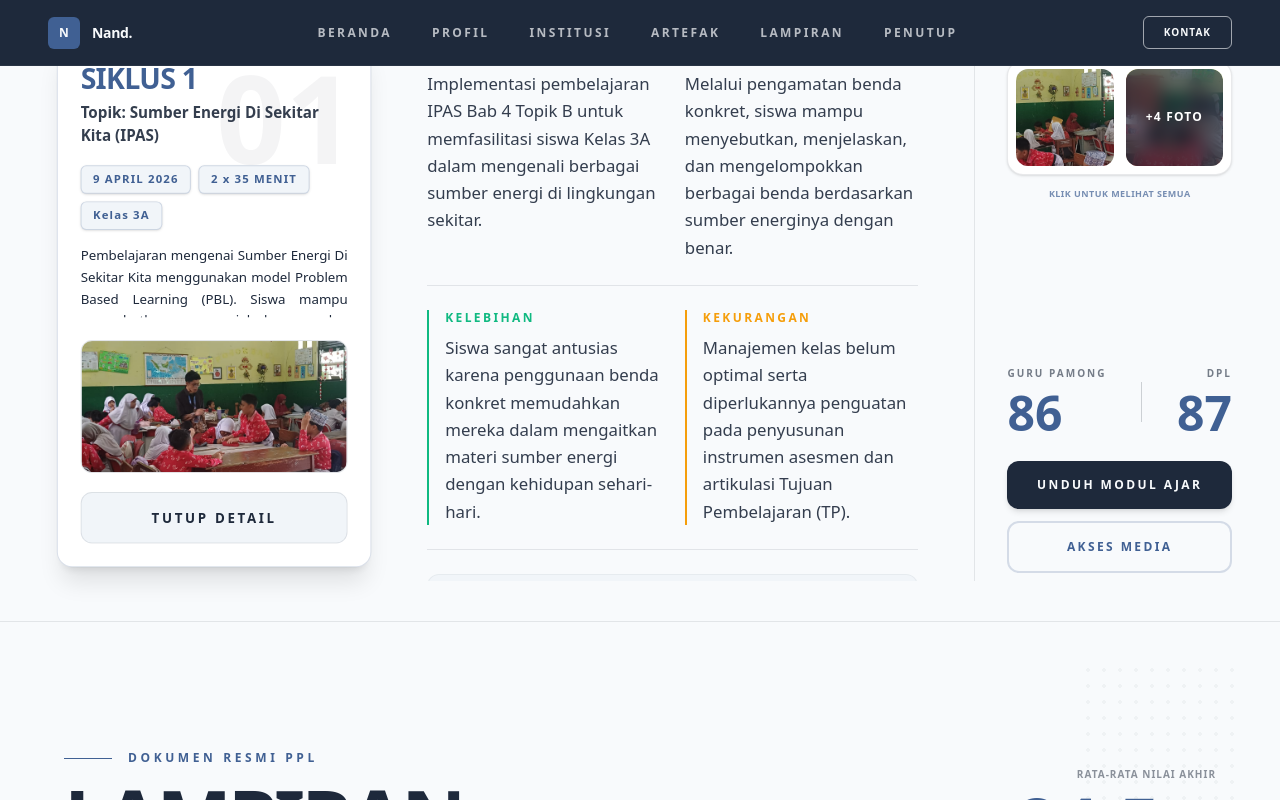
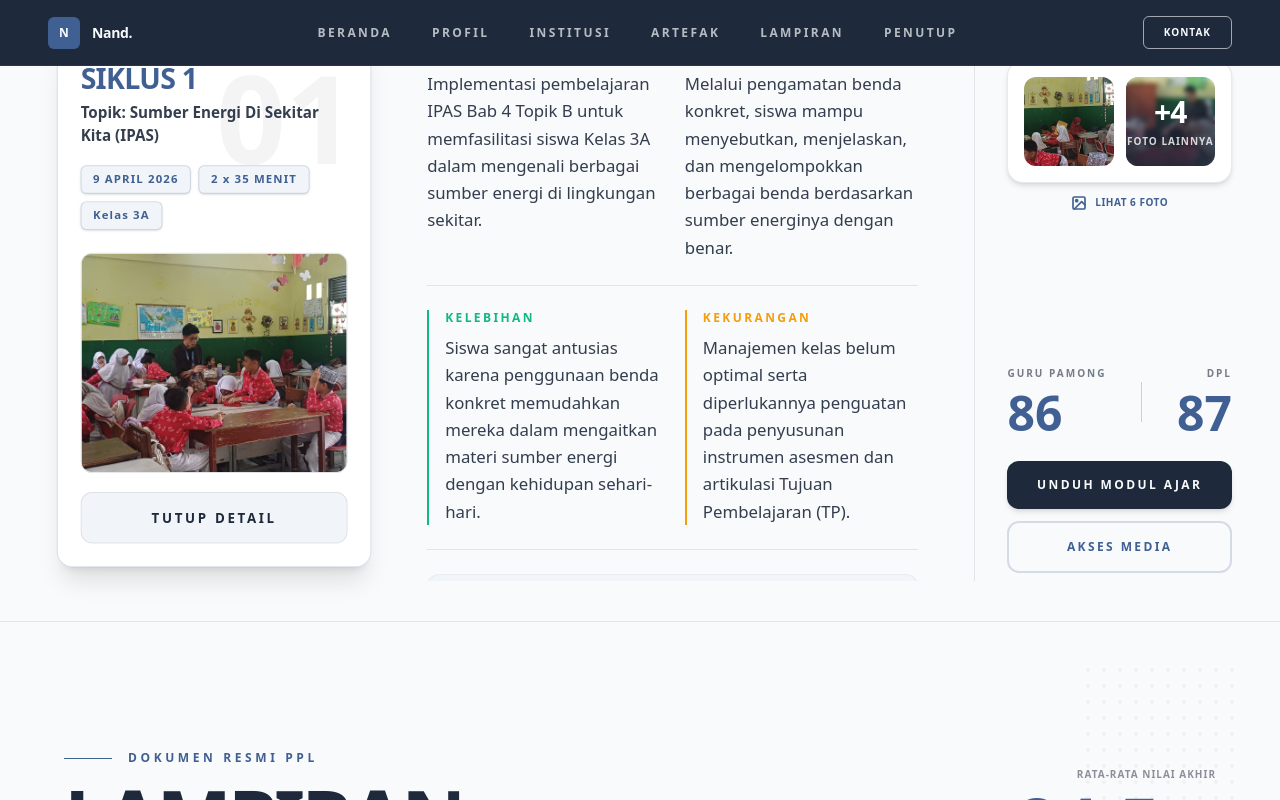
Before and after one commit to nandarjr660/e-porto-ppl, a Next.js app: page / in a window 1280 px wide. Both pictures are taken after a click on the element 220 px from the left and 3778 px from the top of the page. Shown: the part 3378-4178 px from the top of the page. Built offline with nearby package versions, Linux system fonts and the light colour scheme.

Commit message:
v1.26.2604

```diff
--- a/components/artifact.tsx
+++ b/components/artifact.tsx
@@ -1,5 +1,5 @@
 'use client';
-import { useState } from 'react';
+import { useState, useEffect } from 'react';
 import { motion, AnimatePresence } from 'framer-motion';
 import { fadeUp, staggerContainer, staggerItem, VIEWPORT } from '@/lib/motion';
 
@@ -34,6 +34,18 @@ export default function Artifact() {
   const [isGalleryOpen, setIsGalleryOpen] = useState(false);
   const [currentPhotoIndex, setCurrentPhotoIndex] = useState(0);
 const [showNothingModal, setShowNothingModal] = useState(false);
+
+  // Lock scroll saat detail panel terbuka
+  useEffect(() => {
+    if (activeCycle) {
+      document.body.style.overflow = 'hidden';
+    } else {
+      document.body.style.overflow = 'unset';
+    }
+    return () => {
+      document.body.style.overflow = 'unset';
+    };
+  }, [activeCycle]);
   const dataSiklus: SiklusItem[] = [
     {
       id: "01",
@@ -184,26 +196,10 @@ const [showNothingModal, setShowNothingModal] = useState(false);
                   </motion.div>
                 </motion.div>
 
-                {/* SOLUSI EFEK HALUS: Animasi tinggi dan transparansi khusus di layar laptop */}
+                {/* Deskripsi - hilang di desktop saat detail terbuka */}
                 <motion.p
-                  className={`text-sm opacity-80 leading-relaxed font-medium text-justify overflow-hidden`}
-                  initial={false}
-                  animate={{
-                    height: isSelected ? 'var(--desc-height-active)' : 'auto',
-                    opacity: isSelected ? 'var(--desc-opacity-active)' : 1,
-                    marginTop: isSelected ? 'var(--desc-mt-active)' : 16,
-                  }}
-                  style={{
-                    '--desc-height-active': 'auto',
-                    '--desc-opacity-active': '1',
-                    '--desc-mt-active': '16px',
-                    '@media (min-width: 1024px)': {
-                      '--desc-height-active': '0px',
-                      '--desc-opacity-active': '0',
-                      '--desc-mt-active': '0px',
-                    },
-                  } as any}
-                  transition={{ duration: 0.7, ease: [0.25, 1, 0.5, 1] }}
+                  className={`text-sm opacity-80 leading-relaxed font-medium text-justify overflow-hidden transition-all duration-700
+                    ${isSelected ? 'lg:h-0 lg:opacity-0 lg:mt-0' : 'mt-4'}`}
                 >
                   {item.desc}
                 </motion.p>
@@ -311,26 +307,49 @@ const [showNothingModal, setShowNothingModal] = useState(false);
 
                   <motion.div
                     layoutId={`gallery-wrapper-${activeData.id}`}
-                    className="grid grid-cols-2 gap-3 cursor-pointer group bg-white p-2 rounded-2xl border border-[#1E293B]/10 shadow-sm"
+                    className="relative cursor-pointer group"
                     onClick={() => { setIsGalleryOpen(true); setCurrentPhotoIndex(0); }}
                   >
-                    {activeData.gallery.slice(0,2).map((img, i) => (
-                      <div key={i} className="aspect-square rounded-xl overflow-hidden bg-gray-200 relative">
-                        <img src={img} alt="Dokumentasi" className="w-full h-full object-cover transition-transform duration-500 group-hover:scale-110" />
+                    {/* Grid responsif: 2 foto di mobile, 4 di tablet, 2 di desktop */}
+                    <div className="grid grid-cols-2 gap-2 md:gap-3 bg-white p-3 md:p-4 rounded-2xl border border-[#1E293B]/10 shadow-md hover:shadow-xl transition-all duration-500">
+                      {activeData.gallery.slice(0, 4).map((img, i) => (
+                        <div
+                          key={i}
+                          className={`aspect-square rounded-xl overflow-hidden bg-gray-200 relative
+                            ${i >= 2 ? 'hidden md:block lg:hidden' : ''}`}
+                        >
+                          <img
+                            src={img}
+                            alt={`Dokumentasi ${i + 1}`}
+                            className="w-full h-full object-cover transition-transform duration-700 group-hover:scale-110"
+                          />
 
-                        {i === 1 && activeData.gallery.length > 2 && (
-                          <div className="absolute inset-0 bg-[#1E293B]/60 backdrop-blur-sm flex items-center justify-center transition-all duration-300 group-hover:bg-[#406093]/80">
-                            <span className="text-white font-black text-xs tracking-widest uppercase">
-                              +{activeData.gallery.length - 2} Foto
+                          {/* Overlay +X Foto - muncul di foto terakhir yang visible */}
+                          {((i === 1 && activeData.gallery.length > 2) ||
+                            (i === 3 && activeData.gallery.length > 4)) && (
+                            <div className="absolute inset-0 bg-gradient-to-t from-[#1E293B]/90 via-[#1E293B]/60 to-transparent backdrop-blur-[2px] flex flex-col items-center justify-center transition-all duration-500 group-hover:from-[#406093]/90 group-hover:via-[#406093]/60">
+                              <span className="text-white font-black text-2xl md:text-3xl tracking-tight">
+                                +{activeData.gallery.length - (i + 1)}
+                              </span>
+                              <span className="text-white/80 font-bold text-[10px] uppercase tracking-widest mt-1">
+                                Foto Lainnya
                               </span>
                             </div>
                           )}
                         </div>
                       ))}
+                    </div>
+
+                    {/* CTA Button */}
+                    <div className="mt-3 flex items-center justify-center gap-2 text-[#406093] group-hover:text-[#1E293B] transition-colors">
+                      <svg xmlns="http://www.w3.org/2000/svg" className="w-4 h-4" viewBox="0 0 24 24" fill="none" stroke="currentColor" strokeWidth="2.5" strokeLinecap="round" strokeLinejoin="round">
+                        <rect x="3" y="3" width="18" height="18" rx="2" ry="2"/><circle cx="8.5" cy="8.5" r="1.5"/><polyline points="21 15 16 10 5 21"/>
+                      </svg>
+                      <p className="text-[10px] font-bold uppercase tracking-wider">
+                        Lihat {activeData.gallery.length} Foto
+                      </p>
+                    </div>
                   </motion.div>
-                  <p className="text-[9px] font-bold text-[#406093] mt-3 opacity-70 uppercase tracking-wider text-center flex items-center justify-center gap-1">
-                    Klik untuk melihat semua
-                  </p>
                 </div>
 
                 <div>
@@ -376,84 +395,119 @@ const [showNothingModal, setShowNothingModal] = useState(false);
 
       <AnimatePresence>
         {isGalleryOpen && activeData && (
-          <div className="fixed inset-0 z-[200] flex items-center justify-center p-4 md:p-10 pointer-events-auto">
-
           <motion.div
-              className="absolute inset-0 bg-[#1E293B]/80 backdrop-blur-md"
+            className="fixed inset-0 z-[200] flex flex-col bg-[#0F172A]/95 backdrop-blur-xl"
             initial={{ opacity: 0 }}
             animate={{ opacity: 1 }}
             exit={{ opacity: 0 }}
-              onClick={() => setIsGalleryOpen(false)}
-            />
+            transition={{ duration: 0.3 }}
+          >
 
-            <motion.div
-              layoutId={`gallery-wrapper-${activeData.id}`}
-              className="relative bg-[#F8FAFC] w-full max-w-5xl rounded-[2rem] overflow-hidden shadow-2xl flex flex-col border border-white/20 z-10"
-            >
-              <div className="flex justify-between items-center p-5 lg:px-8 border-b border-[#1E293B]/10 flex-none bg-white relative z-50">
+            {/* HEADER */}
+            <div className="flex-none flex justify-between items-center p-4 md:p-6 border-b border-white/5">
               <div>
-                  <h3 className="text-xl lg:text-2xl font-black uppercase tracking-tighter text-[#406093] leading-none">{activeData.title}</h3>
-                  <p className="text-[10px] font-bold uppercase tracking-[0.2em] text-[#1E293B]/50 mt-1">Galeri Dokumentasi Lengkap</p>
+                <h3 className="text-lg md:text-xl font-black uppercase tracking-tight text-[#F8FAFC]">{activeData.title}</h3>
+                <p className="text-[10px] font-bold uppercase tracking-widest text-[#F8FAFC]/40 mt-0.5">
+                  {currentPhotoIndex + 1} / {activeData.gallery.length}
+                </p>
               </div>
               <button
                 onClick={() => setIsGalleryOpen(false)}
-                  className="w-10 h-10 rounded-full bg-[#F1F5F9] text-[#1E293B] hover:bg-[#E2E8F0] hover:text-red-500 transition-colors flex items-center justify-center font-black text-lg"
+                className="w-10 h-10 md:w-12 md:h-12 rounded-full bg-white/10 hover:bg-white/20 text-[#F8FAFC] transition-all flex items-center justify-center font-black text-xl backdrop-blur-sm"
               >
                 ✕
               </button>
             </div>
 
-              <div className="relative w-full h-[50vh] md:h-[65vh] flex items-center justify-center overflow-hidden bg-[#E2E8F0] py-10">
-                <button onClick={handlePrevPhoto} className="absolute left-4 z-40 w-12 h-12 bg-white/50 backdrop-blur-md rounded-full flex items-center justify-center text-2xl hover:bg-white shadow-lg hidden md:flex text-[#1E293B]">‹</button>
-                <button onClick={handleNextPhoto} className="absolute right-4 z-40 w-12 h-12 bg-white/50 backdrop-blur-md rounded-full flex items-center justify-center text-2xl hover:bg-white shadow-lg hidden md:flex text-[#1E293B]">›</button>
+            {/* MAIN IMAGE AREA */}
+            <div className="flex-1 relative flex items-center justify-center p-4 md:p-8 overflow-hidden">
 
-                <AnimatePresence initial={false}>
-                  {activeData.gallery.map((img, i) => {
-                    const total = activeData.gallery.length;
-                    let offset = i - currentPhotoIndex;
-                    if (offset < -1) offset += total;
-                    if (offset > 1) offset -= total;
+              {/* Navigation Buttons - Desktop */}
+              <button
+                onClick={handlePrevPhoto}
+                className="absolute left-4 md:left-8 z-40 w-12 h-12 md:w-14 md:h-14 bg-white/10 backdrop-blur-md hover:bg-white/20 rounded-full flex items-center justify-center text-white shadow-2xl transition-all hover:scale-110 hidden sm:flex"
+              >
+                <svg xmlns="http://www.w3.org/2000/svg" className="w-6 h-6 md:w-7 md:h-7" viewBox="0 0 24 24" fill="none" stroke="currentColor" strokeWidth="2.5" strokeLinecap="round" strokeLinejoin="round">
+                  <polyline points="15 18 9 12 15 6" />
+                </svg>
+              </button>
+              <button
+                onClick={handleNextPhoto}
+                className="absolute right-4 md:right-8 z-40 w-12 h-12 md:w-14 md:h-14 bg-white/10 backdrop-blur-md hover:bg-white/20 rounded-full flex items-center justify-center text-white shadow-2xl transition-all hover:scale-110 hidden sm:flex"
+              >
+                <svg xmlns="http://www.w3.org/2000/svg" className="w-6 h-6 md:w-7 md:h-7" viewBox="0 0 24 24" fill="none" stroke="currentColor" strokeWidth="2.5" strokeLinecap="round" strokeLinejoin="round">
+                  <polyline points="9 18 15 12 9 6" />
+                </svg>
+              </button>
 
-                    if (offset < -1 || offset > 1) return null;
-
-                    return (
+              {/* Image Carousel */}
+              <AnimatePresence mode="wait">
                 <motion.img
-                        key={i}
-                        src={img}
+                  key={currentPhotoIndex}
+                  src={activeData.gallery[currentPhotoIndex]}
+                  alt={`Dokumentasi ${currentPhotoIndex + 1}`}
+                  className="max-w-full max-h-full object-contain rounded-2xl shadow-2xl"
+                  initial={{ opacity: 0, scale: 0.9 }}
+                  animate={{ opacity: 1, scale: 1 }}
+                  exit={{ opacity: 0, scale: 0.9 }}
+                  transition={{ duration: 0.3, ease: 'easeOut' }}
                   drag="x"
                   dragConstraints={{ left: 0, right: 0 }}
-                        dragElastic={0.8}
-                        onDragEnd={(e, { offset, velocity }) => {
-                          const swipe = offset.x;
-                          if (swipe < -50) handleNextPhoto();
-                          else if (swipe > 50) handlePrevPhoto();
-                        }}
-                        className={`absolute w-[75%] md:w-[60%] max-w-2xl aspect-[4/3] md:aspect-video object-cover rounded-2xl shadow-xl cursor-grab active:cursor-grabbing border-4 border-white`}
-                        initial={false}
-                        animate={{
-                          x: offset === 0 ? "0%" : offset === 1 ? "60%" : "-60%",
-                          scale: offset === 0 ? 1 : 0.85,
-                          opacity: offset === 0 ? 1 : 0.4,
-                          zIndex: offset === 0 ? 30 : 20,
-                        }}
-                        transition={{ type: "spring", stiffness: 300, damping: 30 }}
-                        onClick={() => {
-                          if (offset === 1) handleNextPhoto();
-                          if (offset === -1) handlePrevPhoto();
+                  dragElastic={0.2}
+                  onDragEnd={(e, { offset }) => {
+                    if (offset.x < -50) handleNextPhoto();
+                    else if (offset.x > 50) handlePrevPhoto();
                   }}
                 />
-                    );
-                  })}
               </AnimatePresence>
 
-                <div className="absolute bottom-4 flex gap-2 z-40">
-                  {activeData.gallery.map((_, i) => (
-                    <div key={i} className={`h-2 rounded-full transition-all duration-300 ${i === currentPhotoIndex ? 'w-8 bg-[#406093]' : 'w-2 bg-[#1E293B]/20'}`} />
+              {/* Mobile Navigation Overlay */}
+              <div className="sm:hidden absolute inset-x-0 bottom-0 h-24 flex items-center justify-between px-4 bg-gradient-to-t from-[#0F172A] to-transparent">
+                <button
+                  onClick={handlePrevPhoto}
+                  className="w-12 h-12 bg-white/10 backdrop-blur-md rounded-full flex items-center justify-center text-white"
+                >
+                  <svg xmlns="http://www.w3.org/2000/svg" className="w-6 h-6" viewBox="0 0 24 24" fill="none" stroke="currentColor" strokeWidth="2.5" strokeLinecap="round" strokeLinejoin="round">
+                    <polyline points="15 18 9 12 15 6" />
+                  </svg>
+                </button>
+                <button
+                  onClick={handleNextPhoto}
+                  className="w-12 h-12 bg-white/10 backdrop-blur-md rounded-full flex items-center justify-center text-white"
+                >
+                  <svg xmlns="http://www.w3.org/2000/svg" className="w-6 h-6" viewBox="0 0 24 24" fill="none" stroke="currentColor" strokeWidth="2.5" strokeLinecap="round" strokeLinejoin="round">
+                    <polyline points="9 18 15 12 9 6" />
+                  </svg>
+                </button>
+              </div>
+            </div>
+
+            {/* THUMBNAIL STRIP */}
+            <div className="flex-none p-4 md:p-6 border-t border-white/5 overflow-x-auto">
+              <div className="flex gap-2 md:gap-3 justify-center min-w-max mx-auto">
+                {activeData.gallery.map((img, i) => (
+                  <button
+                    key={i}
+                    onClick={() => setCurrentPhotoIndex(i)}
+                    className={`relative shrink-0 w-16 h-16 md:w-20 md:h-20 rounded-xl overflow-hidden transition-all duration-300
+                      ${i === currentPhotoIndex
+                        ? 'ring-2 ring-[#406093] scale-110 opacity-100'
+                        : 'opacity-40 hover:opacity-70 hover:scale-105'}`}
+                  >
+                    <img
+                      src={img}
+                      alt={`Thumbnail ${i + 1}`}
+                      className="w-full h-full object-cover"
+                    />
+                    {i === currentPhotoIndex && (
+                      <div className="absolute inset-0 border-2 border-[#406093] rounded-xl pointer-events-none" />
+                    )}
+                  </button>
                 ))}
               </div>
             </div>
+
           </motion.div>
-          </div>
         )}
       </AnimatePresence>
 
--- a/components/navbar.tsx
+++ b/components/navbar.tsx
@@ -36,9 +36,13 @@ export default function Navbar() {
 
       <div className={`mx-auto transition-all duration-700 ease-[cubic-bezier(0.25,1,0.5,1)] flex items-center justify-between
         ${scrolled
-          ? 'max-w-[90%] lg:max-w-5xl bg-[#1E293B]/80 backdrop-blur-lg border border-[#F8FAFC]/10 px-6 py-2.5 rounded-full shadow-2xl'
+          ? 'max-w-[90%] lg:max-w-5xl bg-[#1E293B]/70 backdrop-blur-xl border border-[#F8FAFC]/20 px-6 py-2.5 rounded-full shadow-[0_8px_32px_0_rgba(0,0,0,0.37)]'
           : 'max-w-full bg-[#1E293B] px-6 lg:px-12 py-4 rounded-none border-b border-[#F8FAFC]/5'
-        }`}>
+        }`}
+        style={scrolled ? {
+          boxShadow: '0 8px 32px 0 rgba(0, 0, 0, 0.37), inset 0 1px 0 0 rgba(255, 255, 255, 0.1)'
+        } : undefined}
+      >
 
         {/* Brand / Logo */}
         <div className="flex items-center gap-3">
--- a/components/welcome.tsx
+++ b/components/welcome.tsx
@@ -25,7 +25,7 @@ export default function Welcome() {
           transition={{ duration: 0.8, ease: [0.25, 1, 0.5, 1] }}
         >
           {/* Teks dengan efek blur → jelas → blur */}
-          <div className="text-center px-6 max-w-3xl space-y-3">
+          <div className="text-center px-6 max-w-3xl space-y-8 md:space-y-12">
             {/* Baris 1 & 2 */}
             <motion.div
               initial={{ filter: 'blur(10px)', opacity: 0 }}
@@ -49,7 +49,7 @@ export default function Welcome() {
 
             {/* Baris 3 - dengan delay */}
             <motion.p
-              className="text-xl md:text-2xl lg:text-3xl font-bold text-[#406093] pt-2"
+              className="text-xl md:text-2xl lg:text-3xl font-bold text-[#406093] italic"
               initial={{ filter: 'blur(10px)', opacity: 0 }}
               animate={{
                 filter: ['blur(10px)', 'blur(10px)', 'blur(0px)', 'blur(0px)', 'blur(10px)'],
@@ -61,7 +61,7 @@ export default function Welcome() {
                 ease: 'easeInOut'
               }}
             >
-              Semoga hari Anda menyenangkan
+              "Semoga hari Anda menyenangkan"
             </motion.p>
           </div>
         </motion.div>
```
Lines whose indentation alone changed are shown as unchanged.
